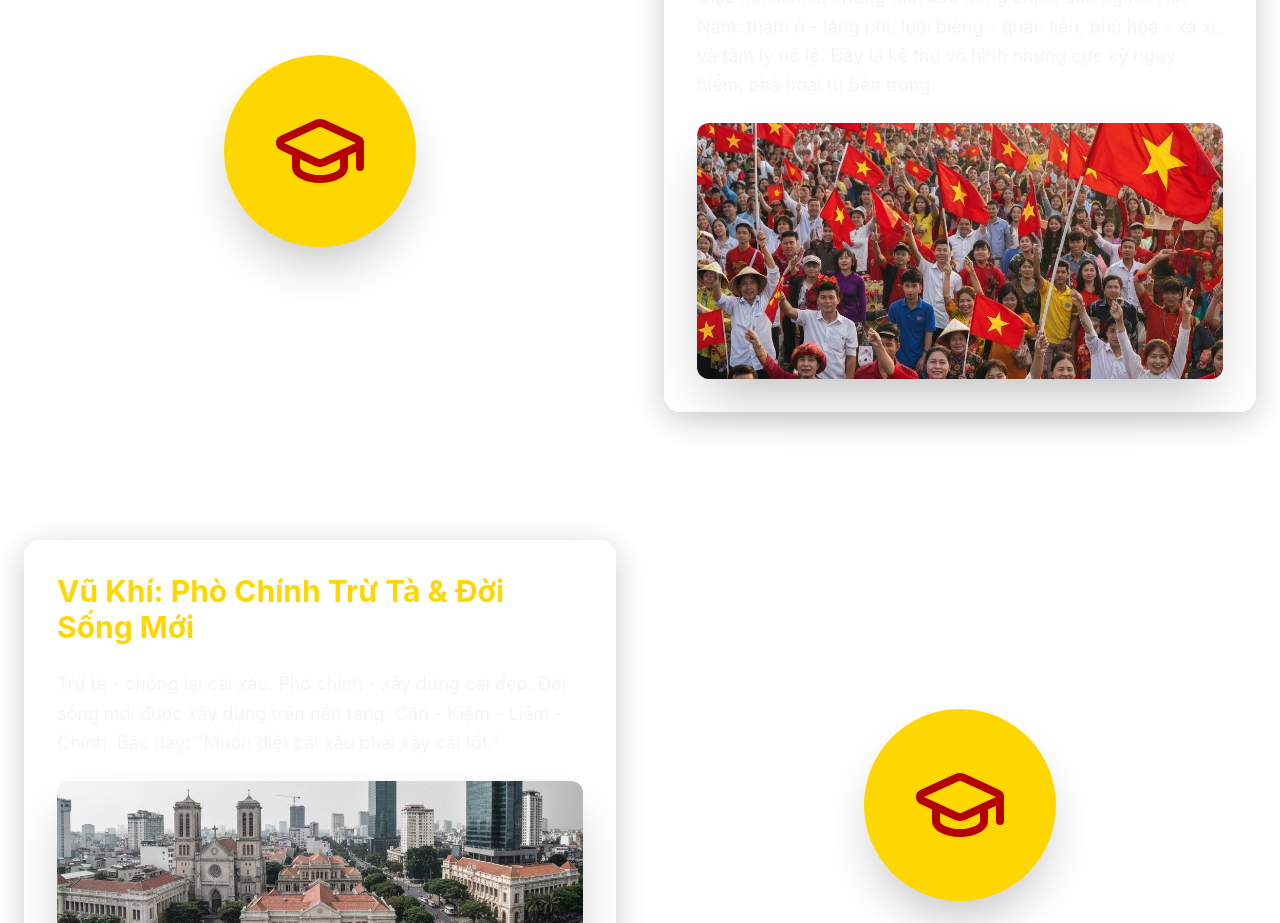
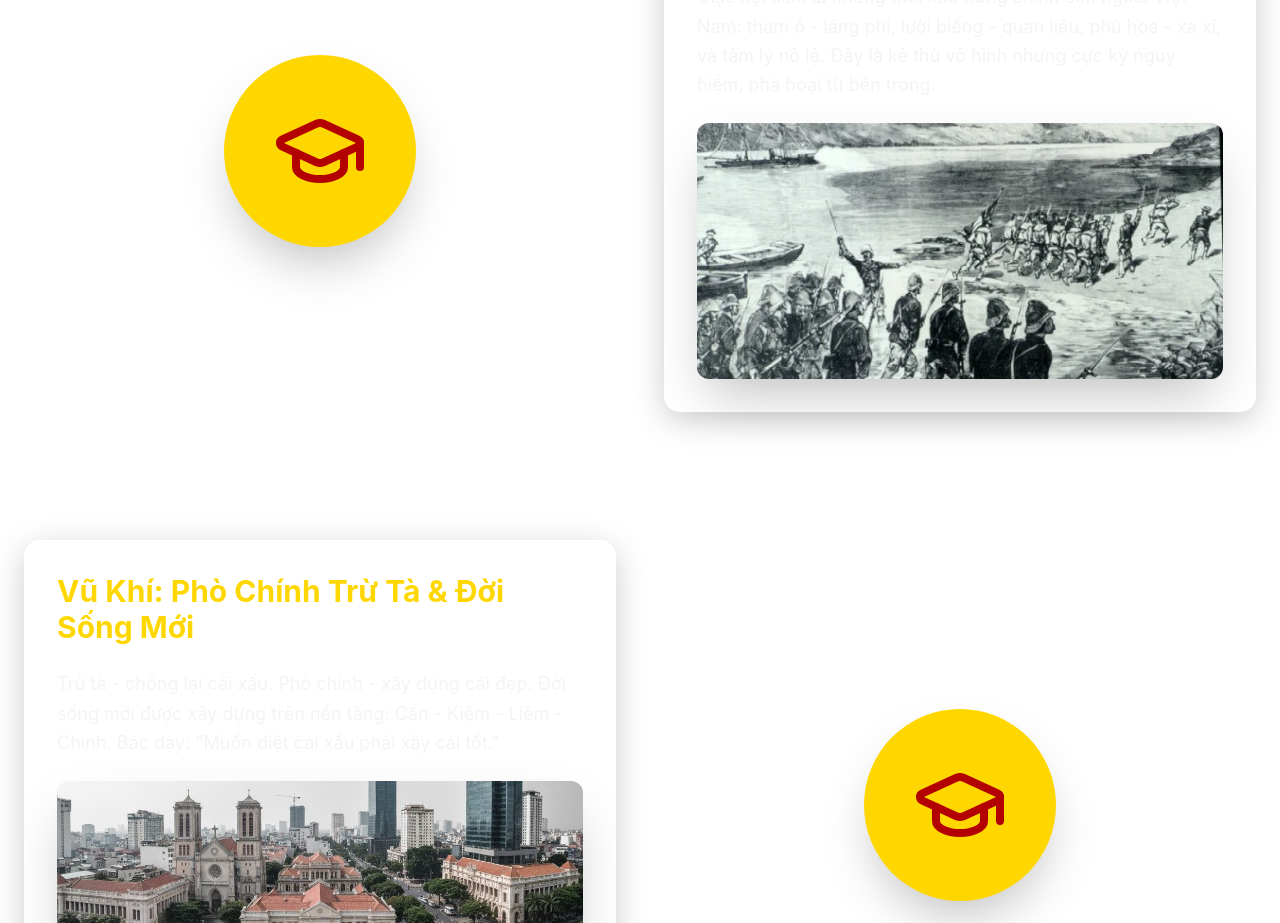
Before and after one commit to nhatphammyt-collab/kethuatthcm-202, a React (Vite) app: page / in a window 1280 px wide. Shown: the part 1680-2603 px from the top of the page. Built offline with nearby package versions, Linux system fonts and the light colour scheme.

Commit message:
Update LandingPage.tsx

```diff
--- a/src/pages/LandingPage.tsx
+++ b/src/pages/LandingPage.tsx
@@ -53,7 +53,7 @@ export default function LandingPage() {
       title: 'Giặc Nội Xâm Là Ai?',
       content: 'Giặc nội xâm là những thói xấu trong chính con người Việt Nam: tham ô - lãng phí, lười biếng - quan liêu, phù hoa - xa xỉ, và tâm lý nô lệ. Đây là kẻ thù vô hình nhưng cực kỳ nguy hiểm, phá hoại từ bên trong.',
       align: 'right',
-      image: '/vietnamese-people-unity-celebration-national-flag.jpg'
+      image: '/590447766_25593528560266180_3952112723474039720_n.png'
     },
     {
       title: 'Vũ Khí: Phò Chính Trừ Tà & Đời Sống Mới',
```
